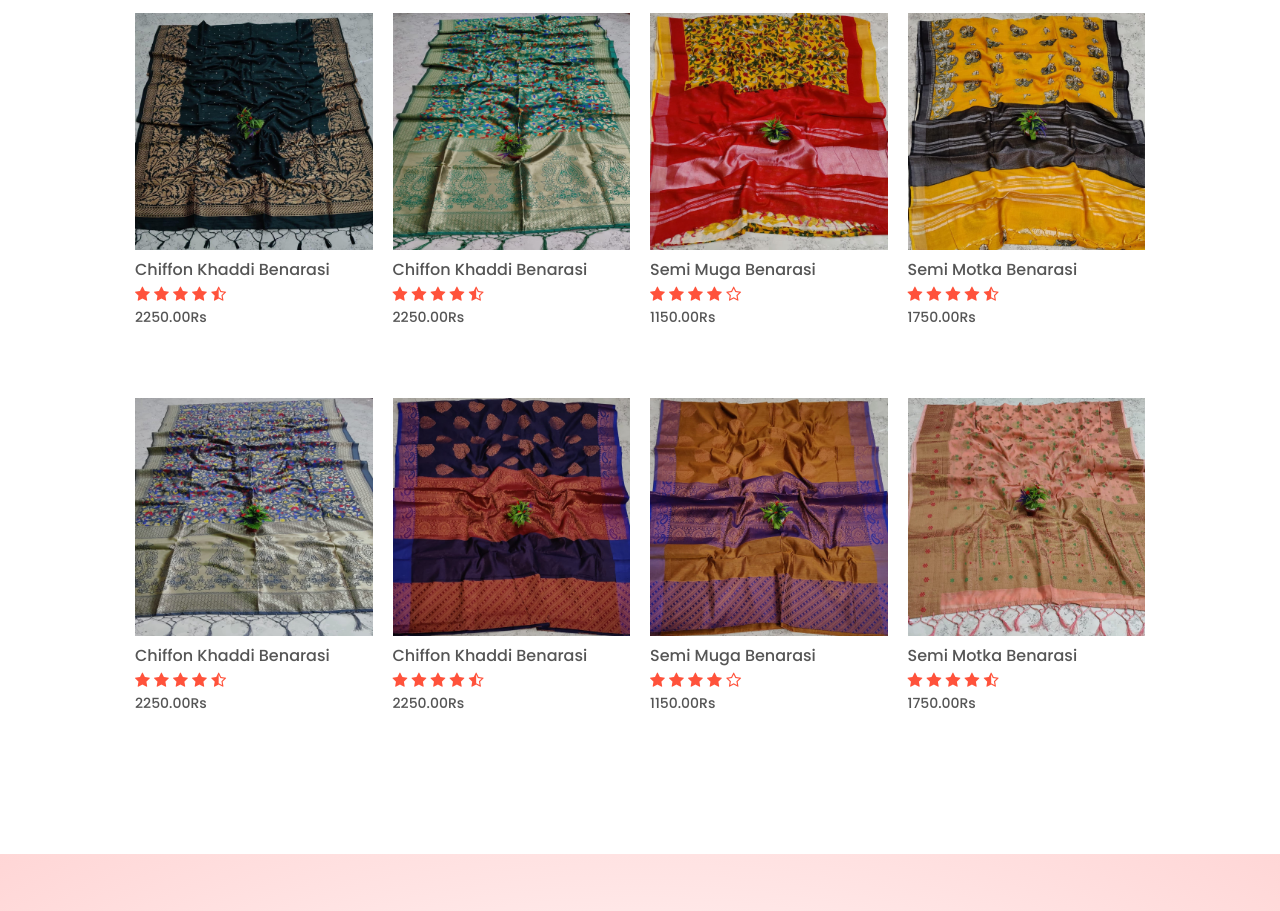
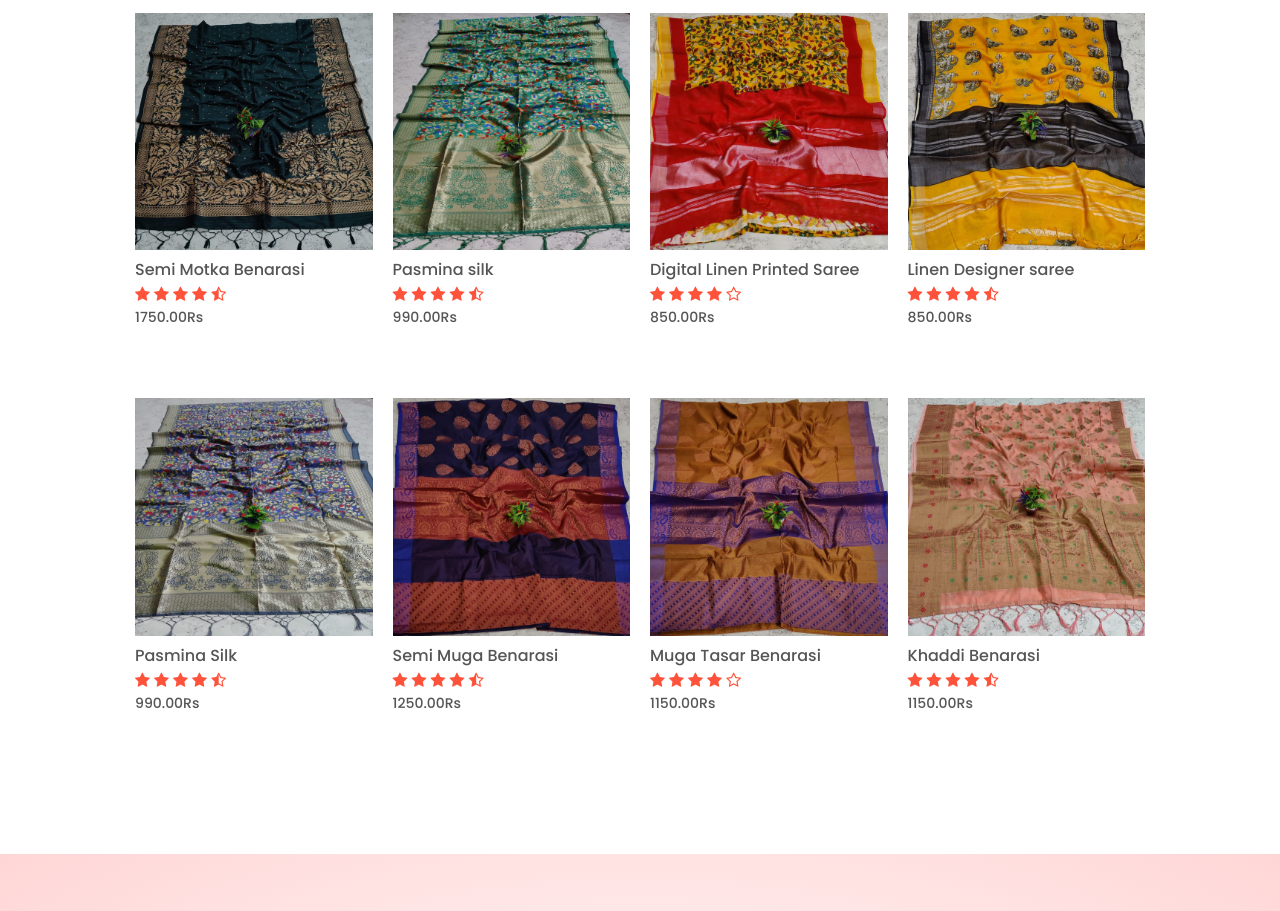
Before and after one commit to srinjoy29/WomenFashionVilla.github.io, a plain HTML site: page index.html in a window 1280 px wide. Shown: the part 1986-2897 px from the top of the page. Drawn offline with Linux system fonts and the light colour scheme.

Commit message:
updated html

```diff
--- a/index.html
+++ b/index.html
@@ -110,7 +110,7 @@
             <i class="fa fa-star"></i>
             <i class="fa fa-star-o"></i>
           </div>
-          <p>1150.00Rs</p>
+          <p>1250.00Rs</p>
         </div>
         <div class="col-4">
           <img src="image 2/product-4.jpg" />
@@ -129,42 +129,6 @@
       <div class="row">
         <div class="col-4">
           <img src="image 2/product-5.jpg" />
-          <h4>Chiffon Khaddi Benarasi</h4>
-          <div class="rating">
-            <i class="fa fa-star"></i>
-            <i class="fa fa-star"></i>
-            <i class="fa fa-star"></i>
-            <i class="fa fa-star"></i>
-            <i class="fa fa-star-half-o"></i>
-          </div>
-          <p>2250.00Rs</p>
-        </div>
-        <div class="col-4">
-          <img src="image 2/product-6.jpg" />
-          <h4>Chiffon Khaddi Benarasi</h4>
-          <div class="rating">
-            <i class="fa fa-star"></i>
-            <i class="fa fa-star"></i>
-            <i class="fa fa-star"></i>
-            <i class="fa fa-star"></i>
-            <i class="fa fa-star-half-o"></i>
-          </div>
-          <p>2250.00Rs</p>
-        </div>
-        <div class="col-4">
-          <img src="image 2/product-7.jpg" />
-          <h4>Semi Muga Benarasi</h4>
-          <div class="rating">
-            <i class="fa fa-star"></i>
-            <i class="fa fa-star"></i>
-            <i class="fa fa-star"></i>
-            <i class="fa fa-star"></i>
-            <i class="fa fa-star-o"></i>
-          </div>
-          <p>1150.00Rs</p>
-        </div>
-        <div class="col-4">
-          <img src="image 2/product-8.jpg" />
           <h4>Semi Motka Benarasi</h4>
           <div class="rating">
             <i class="fa fa-star"></i>
@@ -175,10 +139,46 @@
           </div>
           <p>1750.00Rs</p>
         </div>
+        <div class="col-4">
+          <img src="image 2/product-6.jpg" />
+          <h4>Pasmina silk</h4>
+          <div class="rating">
+            <i class="fa fa-star"></i>
+            <i class="fa fa-star"></i>
+            <i class="fa fa-star"></i>
+            <i class="fa fa-star"></i>
+            <i class="fa fa-star-half-o"></i>
+          </div>
+          <p>990.00Rs</p>
+        </div>
+        <div class="col-4">
+          <img src="image 2/product-7.jpg" />
+          <h4>Digital Linen Printed Saree</h4>
+          <div class="rating">
+            <i class="fa fa-star"></i>
+            <i class="fa fa-star"></i>
+            <i class="fa fa-star"></i>
+            <i class="fa fa-star"></i>
+            <i class="fa fa-star-o"></i>
+          </div>
+          <p>850.00Rs</p>
+        </div>
+        <div class="col-4">
+          <img src="image 2/product-8.jpg" />
+          <h4>Linen Designer saree</h4>
+          <div class="rating">
+            <i class="fa fa-star"></i>
+            <i class="fa fa-star"></i>
+            <i class="fa fa-star"></i>
+            <i class="fa fa-star"></i>
+            <i class="fa fa-star-half-o"></i>
+          </div>
+          <p>850.00Rs</p>
+        </div>
         <div class="row">
           <div class="col-4">
             <img src="image 2/product-9.jpg" />
-            <h4>Chiffon Khaddi Benarasi</h4>
+            <h4>Pasmina Silk</h4>
             <div class="rating">
               <i class="fa fa-star"></i>
               <i class="fa fa-star"></i>
@@ -186,11 +186,11 @@
               <i class="fa fa-star"></i>
               <i class="fa fa-star-half-o"></i>
             </div>
-            <p>2250.00Rs</p>
+            <p>990.00Rs</p>
           </div>
           <div class="col-4">
             <img src="image 2/product-10.jpg" />
-            <h4>Chiffon Khaddi Benarasi</h4>
+            <h4>Semi Muga Benarasi</h4>
             <div class="rating">
               <i class="fa fa-star"></i>
               <i class="fa fa-star"></i>
@@ -198,11 +198,11 @@
               <i class="fa fa-star"></i>
               <i class="fa fa-star-half-o"></i>
             </div>
-            <p>2250.00Rs</p>
+            <p>1250.00Rs</p>
           </div>
           <div class="col-4">
             <img src="image 2/product-11.jpg" />
-            <h4>Semi Muga Benarasi</h4>
+            <h4>Muga Tasar Benarasi</h4>
             <div class="rating">
               <i class="fa fa-star"></i>
               <i class="fa fa-star"></i>
@@ -214,7 +214,7 @@
           </div>
           <div class="col-4">
             <img src="image 2/product-12.jpg" />
-            <h4>Semi Motka Benarasi</h4>
+            <h4>Khaddi Benarasi</h4>
             <div class="rating">
               <i class="fa fa-star"></i>
               <i class="fa fa-star"></i>
@@ -222,7 +222,7 @@
               <i class="fa fa-star"></i>
               <i class="fa fa-star-half-o"></i>
             </div>
-            <p>1750.00Rs</p>
+            <p>1150.00Rs</p>
           </div>
         </div>
       </div>
```
